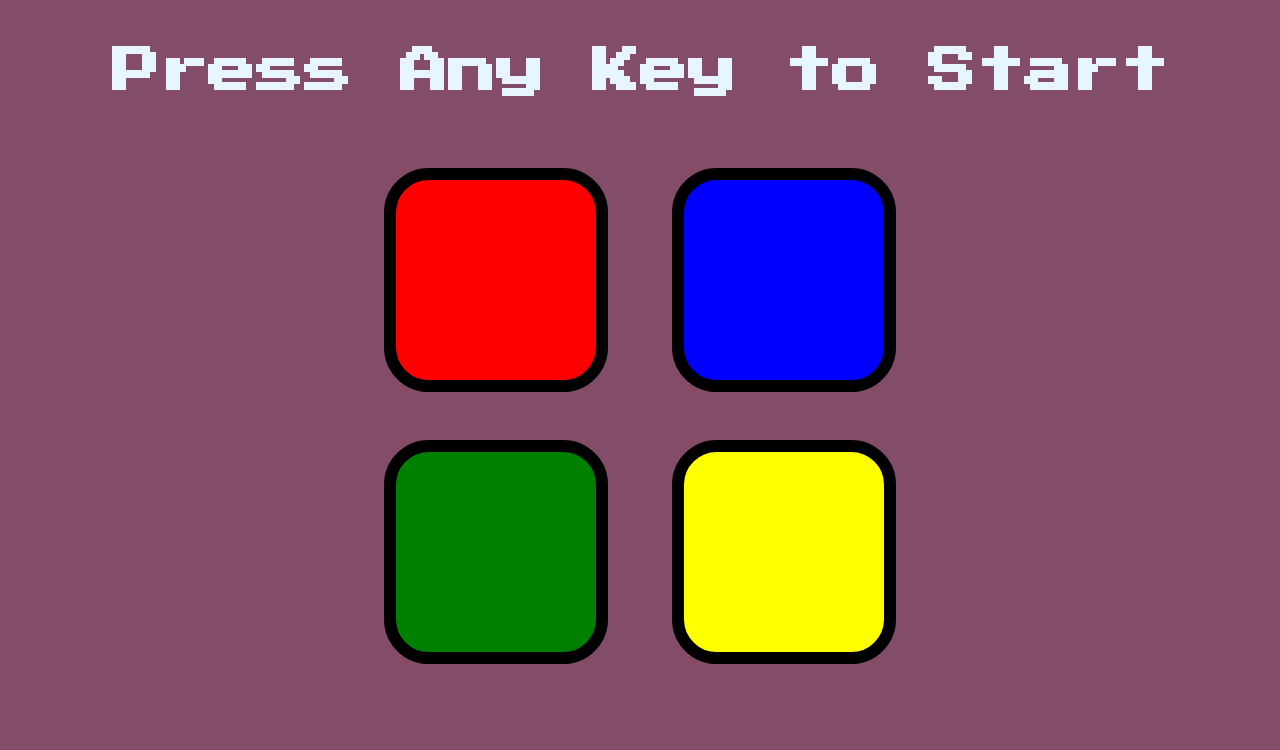
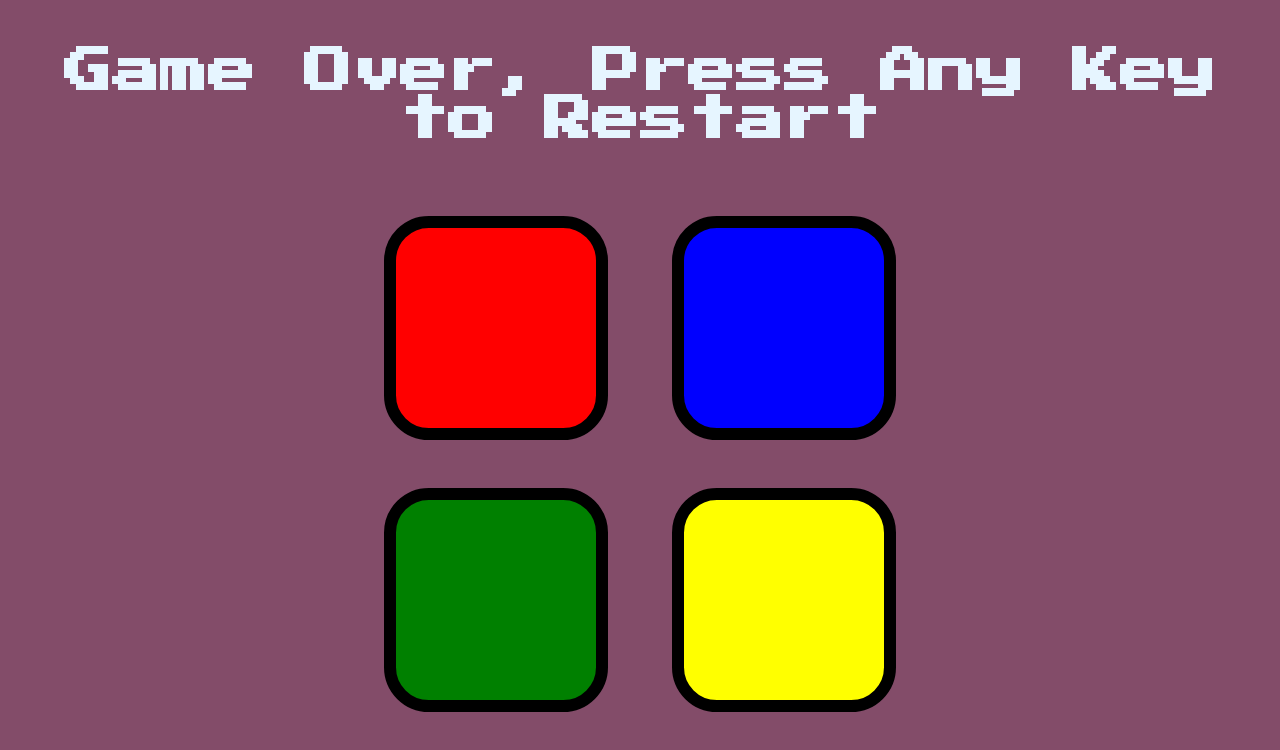
Before and after one commit to broodj/simonGame, a plain HTML site: page index.html in a window 1280 px wide. Both pictures are taken after a click on the element 495 px from the left and 280 px from the top of the page. Drawn offline with nearby package versions, Linux system fonts and the light colour scheme.

Commit message:
Implement game-over class, fail sound and handlers for fail event

```diff
--- a/index.js
+++ b/index.js
@@ -3,6 +3,7 @@ var gamePattern = [];
 var userClickedPattern = [];
 var gameStarted = false;
 var level = 0;
+var wrong = new Audio('sounds/wrong.mp3');
 
 $(document).keypress(function(){
   if(!gameStarted){
@@ -18,9 +19,10 @@ $('.btn').click(function(event) {
   var userChosenColour = $(this).attr('id');
   //add the chosen square to the player pattern
   userClickedPattern.push(userChosenColour);
+  checkAnswer(userClickedPattern.length - 1);
   playSound(userChosenColour);
   animateClick(userChosenColour);
-  checkAnswer(userClickedPattern.length - 1);
+
 
 
 });
@@ -73,7 +75,12 @@ function checkAnswer(currentLevel){
     }
 
   } else {
-    console.log('error');
+    wrong.play();
+    $('h1').text('Game Over, Press Any Key to Restart');
+    $('body').addClass('game-over');
+    setTimeout(function(){
+      $('body').removeClass('game-over');
+    }, 200);
   }
 
 }
--- a/styles.css
+++ b/styles.css
@@ -43,7 +43,7 @@ body {
 
 
 .game-over {
-  /* TODO:  */
+  background-color: #c70039;
 }
 
 .pressed {
```
